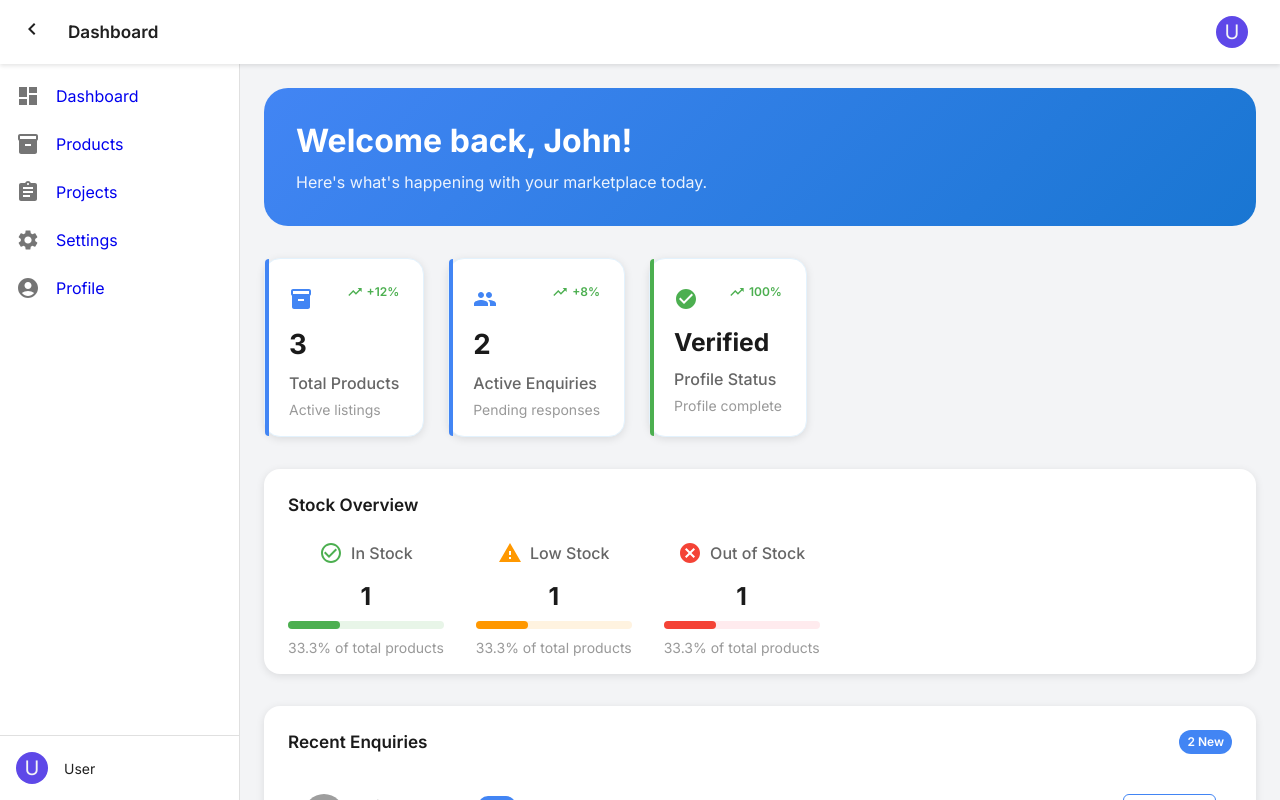
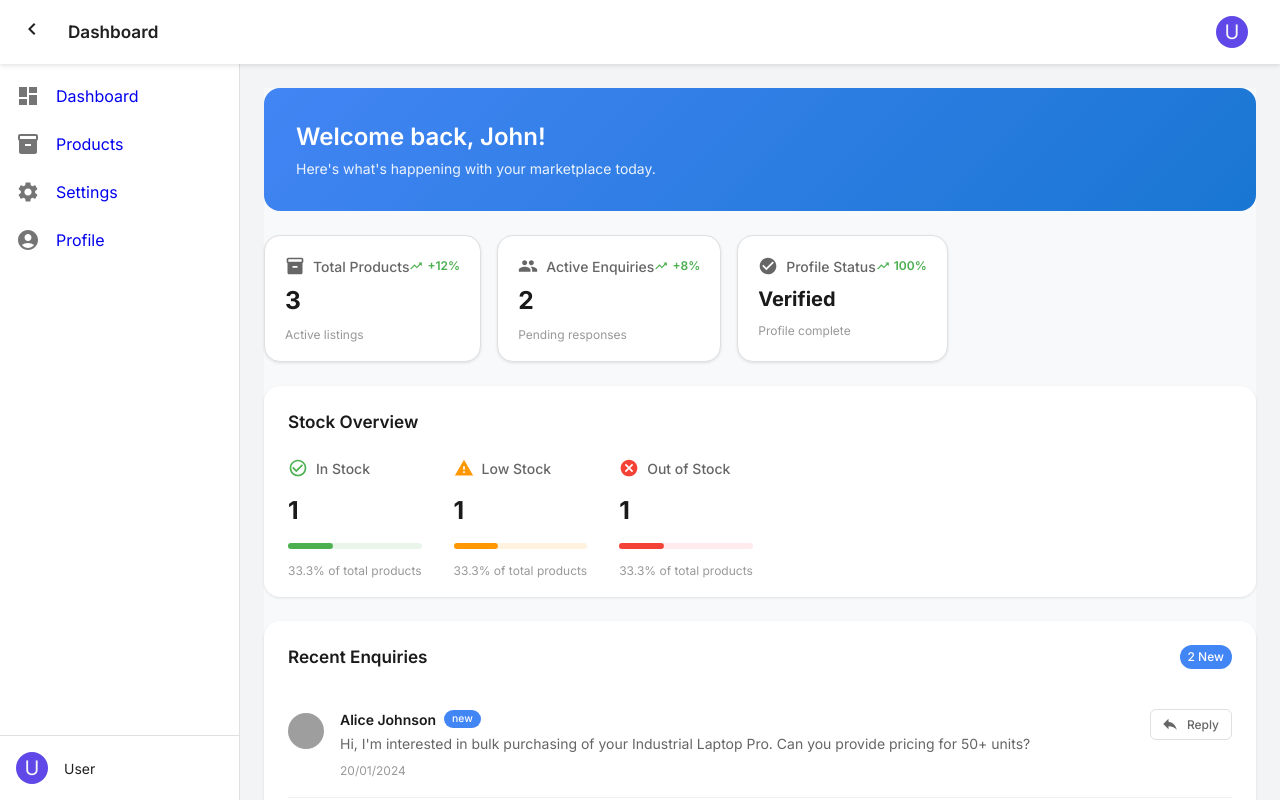
Before and after one commit to rajveermehta-clecotech/frontend, a React (Vite) app: page /dashboard in a window 1280 px wide. Built offline with nearby package versions, Linux system fonts and the light colour scheme; grey boxes are pictures that could not be loaded.

Commit message:
improved dashboard

```diff
--- a/src/components/layout/AppLayout.jsx
+++ b/src/components/layout/AppLayout.jsx
@@ -75,7 +75,6 @@ const AppLayout = ({ children, title }) => {
   const menuItems = [
     { text: 'Dashboard', icon: <DashboardIcon />, path: '/dashboard' },
     { text: 'Products', icon: <ProductsIcon />, path: '/products' },
-    { text: 'Projects', icon: <ProjectsIcon />, path: '/projects' },
     { text: 'Settings', icon: <SettingsIcon />, path: '/settings' },
     { text: 'Profile', icon: <ProfileIcon />, path: '/profile' },
   ];
--- a/src/pages/dashboard/Dashboard.jsx
+++ b/src/pages/dashboard/Dashboard.jsx
@@ -20,9 +20,9 @@ import {
   People as EnquiriesIcon,
   CheckCircle as VerifiedIcon,
   TrendingUp as TrendingUpIcon,
-  CheckCircleOutline as InStockIcon,
-  Warning as LowStockIcon,
-  Cancel as OutOfStockIcon,
+  CheckCircleOutline,
+  Warning,
+  Cancel,
   Reply as ReplyIcon,
 } from "@mui/icons-material";
 import { useAuth } from "../../context/AuthContext";
@@ -62,9 +62,18 @@ const Dashboard = () => {
         id: 2,
         name: "Bob Smith",
         isNew: true,
-        message: "Looking for wholesale pricing on your electronics range. Please send catalog.",
+        message: "Does the Smart Sensor Module support LoRaWAN connectivity? We need it for our IoT infrastructure.",
         date: "19/01/2024",
         avatar: "https://randomuser.me/api/portraits/men/32.jpg",
+      },
+      {
+        id: 3,
+        name: "Carol Davis",
+        isNew: false,
+        message: "When will the Cable Management System be back in stock? We have an urgent project coming up.",
+        date: "18/01/2024",
+        avatar: "https://randomuser.me/api/portraits/women/68.jpg",
+        responded: true,
       },
     ],
   });
@@ -93,32 +102,32 @@ const Dashboard = () => {
 
   return (
     <AppLayout title="Dashboard">
-      <Box sx={{ width: "100%", minHeight: "100vh" }}>
+      <Box sx={{ width: "100%", minHeight: "100vh", bgcolor: "#f8f9fa" }}>
         {/* Welcome Header */}
         <Box
           sx={{
             background: "linear-gradient(135deg, #4285F4 0%, #1976D2 100%)",
-            borderRadius: 3,
+            borderRadius: 2,
             p: { xs: 3, sm: 4 },
-            mb: 4,
+            mb: 3,
             color: "white",
           }}
         >
           <Typography
-            variant="h4"
+            variant="h5"
             sx={{
-              fontWeight: 700,
-              mb: 1,
-              fontSize: { xs: "1.5rem", sm: "2rem" },
+              fontWeight: 600,
+              mb: 0.5,
+              fontSize: { xs: "1.25rem", sm: "1.5rem" },
             }}
           >
-            Welcome back, {user?.name || "John"}!
+            Welcome back, John!
           </Typography>
           <Typography
-            variant="body1"
+            variant="body2"
             sx={{
               opacity: 0.9,
-              fontSize: { xs: "0.9rem", sm: "1rem" },
+              fontSize: { xs: "0.875rem", sm: "0.875rem" },
             }}
           >
             Here's what's happening with your marketplace today.
@@ -126,42 +135,36 @@ const Dashboard = () => {
         </Box>
 
         {/* Stats Cards */}
-        <Grid container spacing={3} sx={{ mb: 4 }}>
+        <Grid container spacing={2} sx={{ mb: 3 }}>
           {/* Total Products */}
           <Grid item xs={12} sm={4}>
             <Card
               sx={{
                 borderRadius: 2,
-                boxShadow: "0 2px 8px rgba(0, 0, 0, 0.1)",
-                border: "1px solid #E3F2FD",
+                boxShadow: "0 1px 3px rgba(0, 0, 0, 0.1)",
+                border: "1px solid #e0e0e0",
                 height: "100%",
-                position: "relative",
-                overflow: "visible",
+                bgcolor: "white",
               }}
             >
-              <Box
-                sx={{
-                  position: "absolute",
-                  left: 0,
-                  top: 0,
-                  bottom: 0,
-                  width: 4,
-                  bgcolor: "#4285F4",
-                  borderRadius: "4px 0 0 4px",
-                }}
-              />
-              <CardContent sx={{ p: 3 }}>
-                <Box sx={{ display: "flex", alignItems: "flex-start", mb: 2 }}>
+              <CardContent sx={{ p: 2.5 }}>
+                <Box sx={{ display: "flex", alignItems: "center", mb: 1 }}>
                   <ProductsIcon
-                    sx={{ color: "#4285F4", fontSize: 24, mr: 1, mt: 0.5 }}
+                    sx={{ color: "#666", fontSize: 20, mr: 1 }}
                   />
-                  <Box sx={{ display: "flex", alignItems: "center", ml: "auto" }}>
+                  <Typography
+                    variant="body2"
+                    sx={{ color: "#666", fontWeight: 500 }}
+                  >
+                    Total Products
+                  </Typography>
+                  <Box sx={{ ml: "auto", display: "flex", alignItems: "center" }}>
                     <TrendingUpIcon
-                      sx={{ color: "#4CAF50", fontSize: 16, mr: 0.5 }}
+                      sx={{ color: "#4CAF50", fontSize: 14, mr: 0.5 }}
                     />
                     <Typography
                       variant="caption"
-                      sx={{ color: "#4CAF50", fontWeight: 600 }}
+                      sx={{ color: "#4CAF50", fontWeight: 600, fontSize: "0.75rem" }}
                     >
                       +{dashboardData.productGrowth}%
                     </Typography>
@@ -169,27 +172,20 @@ const Dashboard = () => {
                 </Box>
 
                 <Typography
-                  variant="h3"
+                  variant="h4"
                   sx={{
                     fontWeight: 700,
                     color: "#1A1A1A",
-                    mb: 1,
-                    fontSize: "2.5rem",
+                    mb: 0.5,
+                    fontSize: "2rem",
                   }}
                 >
                   {dashboardData.totalProducts}
                 </Typography>
 
                 <Typography
-                  variant="subtitle1"
-                  sx={{ color: "#666", fontWeight: 500, mb: 0.5 }}
-                >
-                  Total Products
-                </Typography>
-
-                <Typography
-                  variant="body2"
-                  sx={{ color: "#999", fontSize: "0.875rem" }}
+                  variant="caption"
+                  sx={{ color: "#999", fontSize: "0.75rem" }}
                 >
                   Active listings
                 </Typography>
@@ -202,36 +198,30 @@ const Dashboard = () => {
             <Card
               sx={{
                 borderRadius: 2,
-                boxShadow: "0 2px 8px rgba(0, 0, 0, 0.1)",
-                border: "1px solid #E3F2FD",
+                boxShadow: "0 1px 3px rgba(0, 0, 0, 0.1)",
+                border: "1px solid #e0e0e0",
                 height: "100%",
-                position: "relative",
-                overflow: "visible",
+                bgcolor: "white",
               }}
             >
-              <Box
-                sx={{
-                  position: "absolute",
-                  left: 0,
-                  top: 0,
-                  bottom: 0,
-                  width: 4,
-                  bgcolor: "#4285F4",
-                  borderRadius: "4px 0 0 4px",
-                }}
-              />
-              <CardContent sx={{ p: 3 }}>
-                <Box sx={{ display: "flex", alignItems: "flex-start", mb: 2 }}>
+              <CardContent sx={{ p: 2.5 }}>
+                <Box sx={{ display: "flex", alignItems: "center", mb: 1 }}>
                   <EnquiriesIcon
-                    sx={{ color: "#4285F4", fontSize: 24, mr: 1, mt: 0.5 }}
+                    sx={{ color: "#666", fontSize: 20, mr: 1 }}
                   />
-                  <Box sx={{ display: "flex", alignItems: "center", ml: "auto" }}>
+                  <Typography
+                    variant="body2"
+                    sx={{ color: "#666", fontWeight: 500 }}
+                  >
+                    Active Enquiries
+                  </Typography>
+                  <Box sx={{ ml: "auto", display: "flex", alignItems: "center" }}>
                     <TrendingUpIcon
-                      sx={{ color: "#4CAF50", fontSize: 16, mr: 0.5 }}
+                      sx={{ color: "#4CAF50", fontSize: 14, mr: 0.5 }}
                     />
                     <Typography
                       variant="caption"
-                      sx={{ color: "#4CAF50", fontWeight: 600 }}
+                      sx={{ color: "#4CAF50", fontWeight: 600, fontSize: "0.75rem" }}
                     >
                       +{dashboardData.enquiryGrowth}%
                     </Typography>
@@ -239,27 +229,20 @@ const Dashboard = () => {
                 </Box>
 
                 <Typography
-                  variant="h3"
+                  variant="h4"
                   sx={{
                     fontWeight: 700,
                     color: "#1A1A1A",
-                    mb: 1,
-                    fontSize: "2.5rem",
+                    mb: 0.5,
+                    fontSize: "2rem",
                   }}
                 >
                   {dashboardData.activeEnquiries}
                 </Typography>
 
                 <Typography
-                  variant="subtitle1"
-                  sx={{ color: "#666", fontWeight: 500, mb: 0.5 }}
-                >
-                  Active Enquiries
-                </Typography>
-
-                <Typography
-                  variant="body2"
-                  sx={{ color: "#999", fontSize: "0.875rem" }}
+                  variant="caption"
+                  sx={{ color: "#999", fontSize: "0.75rem" }}
                 >
                   Pending responses
                 </Typography>
@@ -272,36 +255,30 @@ const Dashboard = () => {
             <Card
               sx={{
                 borderRadius: 2,
-                boxShadow: "0 2px 8px rgba(0, 0, 0, 0.1)",
-                border: "1px solid #E3F2FD",
+                boxShadow: "0 1px 3px rgba(0, 0, 0, 0.1)",
+                border: "1px solid #e0e0e0",
                 height: "100%",
-                position: "relative",
-                overflow: "visible",
+                bgcolor: "white",
               }}
             >
-              <Box
-                sx={{
-                  position: "absolute",
-                  left: 0,
-                  top: 0,
-                  bottom: 0,
-                  width: 4,
-                  bgcolor: "#4CAF50",
-                  borderRadius: "4px 0 0 4px",
-                }}
-              />
-              <CardContent sx={{ p: 3 }}>
-                <Box sx={{ display: "flex", alignItems: "flex-start", mb: 2 }}>
+              <CardContent sx={{ p: 2.5 }}>
+                <Box sx={{ display: "flex", alignItems: "center", mb: 1 }}>
                   <VerifiedIcon
-                    sx={{ color: "#4CAF50", fontSize: 24, mr: 1, mt: 0.5 }}
+                    sx={{ color: "#666", fontSize: 20, mr: 1 }}
                   />
-                  <Box sx={{ display: "flex", alignItems: "center", ml: "auto" }}>
+                  <Typography
+                    variant="body2"
+                    sx={{ color: "#666", fontWeight: 500 }}
+                  >
+                    Profile Status
+                  </Typography>
+                  <Box sx={{ ml: "auto", display: "flex", alignItems: "center" }}>
                     <TrendingUpIcon
-                      sx={{ color: "#4CAF50", fontSize: 16, mr: 0.5 }}
+                      sx={{ color: "#4CAF50", fontSize: 14, mr: 0.5 }}
                     />
                     <Typography
                       variant="caption"
-                      sx={{ color: "#4CAF50", fontWeight: 600 }}
+                      sx={{ color: "#4CAF50", fontWeight: 600, fontSize: "0.75rem" }}
                     >
                       {dashboardData.profileCompletion}%
                     </Typography>
@@ -309,27 +286,20 @@ const Dashboard = () => {
                 </Box>
 
                 <Typography
-                  variant="h4"
+                  variant="h5"
                   sx={{
                     fontWeight: 700,
                     color: "#1A1A1A",
-                    mb: 1,
-                    fontSize: "1.75rem",
+                    mb: 0.5,
+                    fontSize: "1.5rem",
                   }}
                 >
                   {dashboardData.profileStatus}
                 </Typography>
 
                 <Typography
-                  variant="subtitle1"
-                  sx={{ color: "#666", fontWeight: 500, mb: 0.5 }}
-                >
-                  Profile Status
-                </Typography>
-
-                <Typography
-                  variant="body2"
-                  sx={{ color: "#999", fontSize: "0.875rem" }}
+                  variant="caption"
+                  sx={{ color: "#999", fontSize: "0.75rem" }}
                 >
                   Profile complete
                 </Typography>
@@ -342,14 +312,15 @@ const Dashboard = () => {
         <Card
           sx={{
             borderRadius: 2,
-            boxShadow: "0 2px 8px rgba(0, 0, 0, 0.1)",
-            mb: 4,
+            boxShadow: "0 1px 3px rgba(0, 0, 0, 0.1)",
+            mb: 3,
+            bgcolor: "white",
           }}
         >
           <CardContent sx={{ p: 3 }}>
             <Typography
               variant="h6"
-              sx={{ fontWeight: 600, color: "#1A1A1A", mb: 3 }}
+              sx={{ fontWeight: 600, color: "#1A1A1A", mb: 3, fontSize: "1.125rem" }}
             >
               Stock Overview
             </Typography>
@@ -357,18 +328,17 @@ const Dashboard = () => {
             <Grid container spacing={4}>
               {/* In Stock */}
               <Grid item xs={12} sm={4}>
-                <Box sx={{ textAlign: "center" }}>
+                <Box>
                   <Box
                     sx={{
                       display: "flex",
                       alignItems: "center",
-                      justifyContent: "center",
                       mb: 2,
                     }}
                   >
-                    <InStockIcon sx={{ color: "#4CAF50", mr: 1 }} />
+                    <CheckCircleOutline sx={{ color: "#4CAF50", mr: 1, fontSize: 20 }} />
                     <Typography
-                      variant="body1"
+                      variant="body2"
                       sx={{ fontWeight: 500, color: "#666" }}
                     >
                       In Stock
@@ -376,7 +346,7 @@ const Dashboard = () => {
                   </Box>
                   <Typography
                     variant="h4"
-                    sx={{ fontWeight: 700, color: "#1A1A1A", mb: 1 }}
+                    sx={{ fontWeight: 700, color: "#1A1A1A", mb: 2, fontSize: "2rem" }}
                   >
                     {dashboardData.stockOverview.inStock.count}
                   </Typography>
@@ -385,19 +355,19 @@ const Dashboard = () => {
                       variant="determinate"
                       value={dashboardData.stockOverview.inStock.percentage}
                       sx={{
-                        height: 8,
-                        borderRadius: 4,
+                        height: 6,
+                        borderRadius: 3,
                         bgcolor: "#E8F5E8",
                         "& .MuiLinearProgress-bar": {
                           bgcolor: "#4CAF50",
-                          borderRadius: 4,
+                          borderRadius: 3,
                         },
                       }}
                     />
                   </Box>
                   <Typography
-                    variant="body2"
-                    sx={{ color: "#999", fontSize: "0.875rem" }}
+                    variant="caption"
+                    sx={{ color: "#999", fontSize: "0.75rem" }}
                   >
                     {dashboardData.stockOverview.inStock.percentage}% of total products
                   </Typography>
@@ -406,18 +376,17 @@ const Dashboard = () => {
 
               {/* Low Stock */}
               <Grid item xs={12} sm={4}>
-                <Box sx={{ textAlign: "center" }}>
+                <Box>
                   <Box
                     sx={{
                       display: "flex",
                       alignItems: "center",
-                      justifyContent: "center",
                       mb: 2,
                     }}
                   >
-                    <LowStockIcon sx={{ color: "#FF9800", mr: 1 }} />
+                    <Warning sx={{ color: "#FF9800", mr: 1, fontSize: 20 }} />
                     <Typography
-                      variant="body1"
+                      variant="body2"
                       sx={{ fontWeight: 500, color: "#666" }}
                     >
                       Low Stock
@@ -425,7 +394,7 @@ const Dashboard = () => {
                   </Box>
                   <Typography
                     variant="h4"
-                    sx={{ fontWeight: 700, color: "#1A1A1A", mb: 1 }}
+                    sx={{ fontWeight: 700, color: "#1A1A1A", mb: 2, fontSize: "2rem" }}
                   >
                     {dashboardData.stockOverview.lowStock.count}
                   </Typography>
@@ -434,19 +403,19 @@ const Dashboard = () => {
                       variant="determinate"
                       value={dashboardData.stockOverview.lowStock.percentage}
                       sx={{
-                        height: 8,
-                        borderRadius: 4,
+                        height: 6,
+                        borderRadius: 3,
                         bgcolor: "#FFF3E0",
                         "& .MuiLinearProgress-bar": {
                           bgcolor: "#FF9800",
-                          borderRadius: 4,
+                          borderRadius: 3,
                         },
                       }}
                     />
                   </Box>
                   <Typography
-                    variant="body2"
-                    sx={{ color: "#999", fontSize: "0.875rem" }}
+                    variant="caption"
+                    sx={{ color: "#999", fontSize: "0.75rem" }}
                   >
                     {dashboardData.stockOverview.lowStock.percentage}% of total products
                   </Typography>
@@ -455,18 +424,17 @@ const Dashboard = () => {
 
               {/* Out of Stock */}
               <Grid item xs={12} sm={4}>
-                <Box sx={{ textAlign: "center" }}>
+                <Box>
                   <Box
                     sx={{
                       display: "flex",
                       alignItems: "center",
-                      justifyContent: "center",
                       mb: 2,
                     }}
                   >
-                    <OutOfStockIcon sx={{ color: "#F44336", mr: 1 }} />
+                    <Cancel sx={{ color: "#F44336", mr: 1, fontSize: 20 }} />
                     <Typography
-                      variant="body1"
+                      variant="body2"
                       sx={{ fontWeight: 500, color: "#666" }}
                     >
                       Out of Stock
@@ -474,7 +442,7 @@ const Dashboard = () => {
                   </Box>
                   <Typography
                     variant="h4"
-                    sx={{ fontWeight: 700, color: "#1A1A1A", mb: 1 }}
+                    sx={{ fontWeight: 700, color: "#1A1A1A", mb: 2, fontSize: "2rem" }}
                   >
                     {dashboardData.stockOverview.outOfStock.count}
                   </Typography>
@@ -483,19 +451,19 @@ const Dashboard = () => {
                       variant="determinate"
                       value={dashboardData.stockOverview.outOfStock.percentage}
                       sx={{
-                        height: 8,
-                        borderRadius: 4,
+                        height: 6,
+                        borderRadius: 3,
                         bgcolor: "#FFEBEE",
                         "& .MuiLinearProgress-bar": {
                           bgcolor: "#F44336",
-                          borderRadius: 4,
+                          borderRadius: 3,
                         },
                       }}
                     />
                   </Box>
                   <Typography
-                    variant="body2"
-                    sx={{ color: "#999", fontSize: "0.875rem" }}
+                    variant="caption"
+                    sx={{ color: "#999", fontSize: "0.75rem" }}
                   >
                     {dashboardData.stockOverview.outOfStock.percentage}% of total products
                   </Typography>
@@ -509,7 +477,8 @@ const Dashboard = () => {
         <Card
           sx={{
             borderRadius: 2,
-            boxShadow: "0 2px 8px rgba(0, 0, 0, 0.1)",
+            boxShadow: "0 1px 3px rgba(0, 0, 0, 0.1)",
+            bgcolor: "white",
           }}
         >
           <CardContent sx={{ p: 3 }}>
@@ -523,7 +492,7 @@ const Dashboard = () => {
             >
               <Typography
                 variant="h6"
-                sx={{ fontWeight: 600, color: "#1A1A1A" }}
+                sx={{ fontWeight: 600, color: "#1A1A1A", fontSize: "1.125rem" }}
               >
                 Recent Enquiries
               </Typography>
@@ -533,31 +502,31 @@ const Dashboard = () => {
                 sx={{
                   bgcolor: "#4285F4",
                   color: "white",
-                  fontWeight: 600,
+                  fontWeight: 500,
                   fontSize: "0.75rem",
+                  height: 24,
                 }}
               />
             </Box>
 
-            <Box sx={{ space: 2 }}>
+            <Box>
               {dashboardData.recentEnquiries.map((enquiry, index) => (
                 <Box
                   key={enquiry.id}
                   sx={{
                     display: "flex",
                     alignItems: "flex-start",
-                    p: 2,
-                    borderRadius: 2,
+                    py: 2,
+                    borderBottom: index < dashboardData.recentEnquiries.length - 1 ? "1px solid #f0f0f0" : "none",
                     "&:hover": {
-                      bgcolor: "#F8F9FA",
+                      bgcolor: "#fafafa",
                     },
-                    mb: index < dashboardData.recentEnquiries.length - 1 ? 2 : 0,
                   }}
                 >
                   <Avatar
                     src={enquiry.avatar}
                     alt={enquiry.name}
-                    sx={{ width: 40, height: 40, mr: 2 }}
+                    sx={{ width: 36, height: 36, mr: 2, mt: 0.5 }}
                   />
 
                   <Box sx={{ flexGrow: 1, minWidth: 0 }}>
@@ -565,13 +534,13 @@ const Dashboard = () => {
                       sx={{
                         display: "flex",
                         alignItems: "center",
-                        mb: 1,
+                        mb: 0.5,
                         flexWrap: "wrap",
                       }}
                     >
                       <Typography
-                        variant="subtitle1"
-                        sx={{ fontWeight: 600, color: "#1A1A1A", mr: 1 }}
+                        variant="subtitle2"
+                        sx={{ fontWeight: 600, color: "#1A1A1A", mr: 1, fontSize: "0.875rem" }}
                       >
                         {enquiry.name}
                       </Typography>
@@ -583,8 +552,22 @@ const Dashboard = () => {
                             bgcolor: "#4285F4",
                             color: "white",
                             fontWeight: 500,
-                            fontSize: "0.7rem",
-                            height: 20,
+                            fontSize: "0.65rem",
+                            height: 18,
+                            mr: 1,
+                          }}
+                        />
+                      )}
+                      {enquiry.responded && (
+                        <Chip
+                          label="responded"
+                          size="small"
+                          sx={{
+                            bgcolor: "#E8F5E8",
+                            color: "#4CAF50",
+                            fontWeight: 500,
+                            fontSize: "0.65rem",
+                            height: 18,
                           }}
                         />
                       )}
@@ -594,10 +577,11 @@ const Dashboard = () => {
                       variant="body2"
                       sx={{
                         color: "#666",
-                        mb: 1,
+                        mb: 0.5,
                         lineHeight: 1.4,
+                        fontSize: "0.875rem",
                         display: "-webkit-box",
-                        WebkitLineClamp: 2,
+                        WebkitLineClamp: 1,
                         WebkitBoxOrient: "vertical",
                         overflow: "hidden",
                       }}
@@ -616,17 +600,20 @@ const Dashboard = () => {
                   <Button
                     variant="outlined"
                     size="small"
-                    startIcon={<ReplyIcon />}
+                    startIcon={<ReplyIcon sx={{ fontSize: 16 }} />}
                     onClick={() => handleReplyEnquiry(enquiry.id)}
                     sx={{
-                      borderColor: "#4285F4",
-                      color: "#4285F4",
+                      borderColor: "#e0e0e0",
+                      color: "#666",
                       fontWeight: 500,
-                      px: 2,
+                      px: 1.5,
                       py: 0.5,
                       minWidth: "auto",
+                      fontSize: "0.75rem",
+                      textTransform: "none",
                       "&:hover": {
-                        borderColor: "#1976D2",
+                        borderColor: "#4285F4",
+                        color: "#4285F4",
                         bgcolor: "transparent",
                       },
                     }}
```
